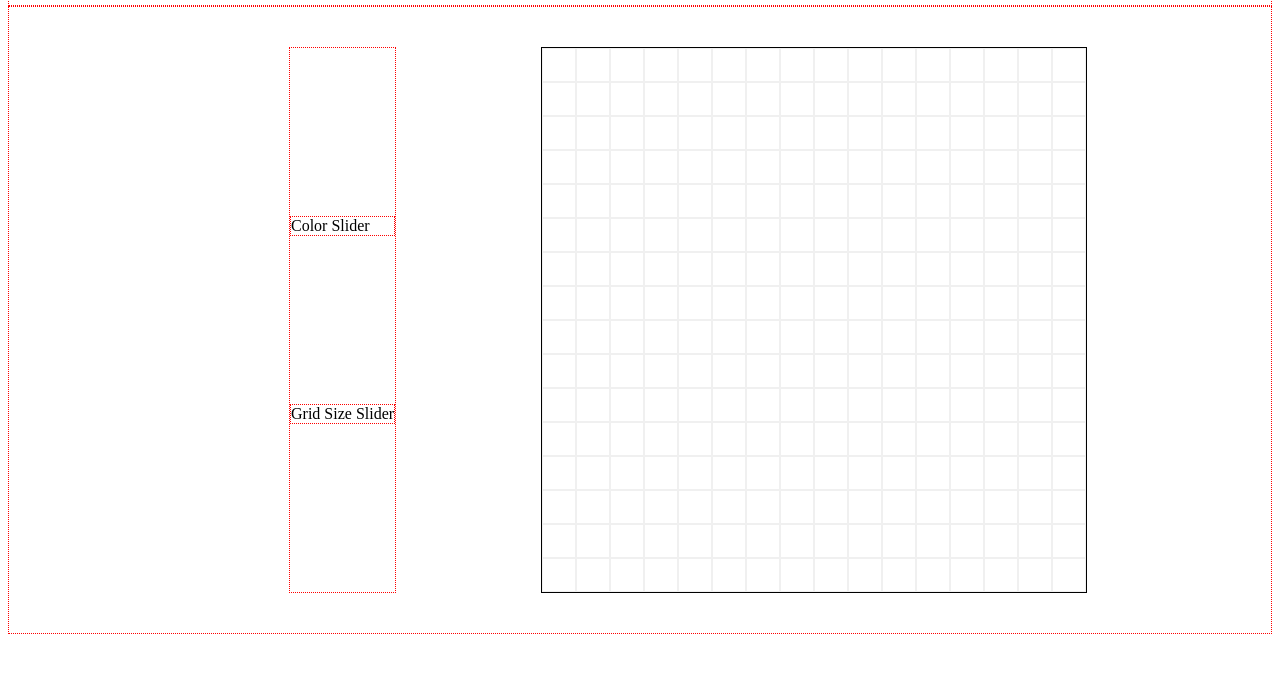
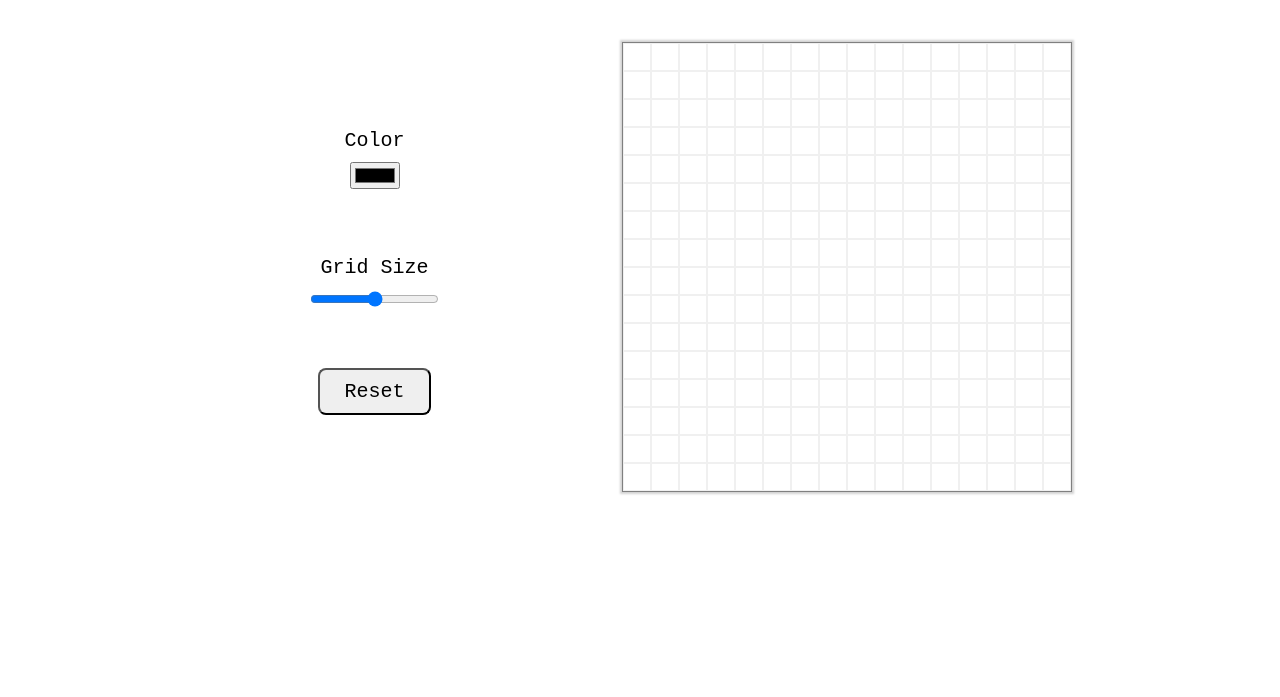
Before and after one commit to markymelnik/etch-a-sketch, a plain HTML site: page index.html in a window 1280 px wide. Shown: the part 103-800 px from the top of the page. Drawn offline with Linux system fonts and the light colour scheme.

Commit message:
Added color selector and reset button; minor style changes

```diff
--- a/index.html
+++ b/index.html
@@ -14,11 +14,27 @@
     </div>
 
     <div class="mainContainer">
+
         <div class="sketchProperties">
-            <div class="colorSlider">Color Slider</div>
-            <div class="gridSizeSlider">Grid Size Slider</div>
+
+            <div class="slider">
+                <div class="colorSliderText">Color</div>
+                <input type="color" vlaue="#000000" id="colorSlider">
+            </div>
+
+            <div class="slider">
+                <div class="gridSliderText">Grid Size</div>
+                <input type="range" min="1" max="64" vlaue="10" id="gridSizeSlider">
+            </div>
+
+            <div class="button">
+                <button class="resetButton">Reset</button>
+            </div>
+
         </div>
+
         <div class="etchContainer"></div>
+
     </div>
 
     <script src="script.js"></script>
--- a/script.js
+++ b/script.js
@@ -1,7 +1,10 @@
+// Etch-A-Sketch
 
 const etchContainer = document.querySelector('.etchContainer');
+const resetButton = document.querySelector('.resetButton');
+const colorChoice = document.querySelector('#colorSlider');
 
-getGrid(16);
+window.onload = getGrid(16);
 
 const etchBox = document.querySelectorAll('.etchBox');
 
@@ -22,8 +25,14 @@ etchBox.forEach(box => {
 etchBox.forEach(box => {
     box.addEventListener('mouseover', () => {
         if (isMouseClicked == true) {
-            box.style.background = 'black';
+            box.style.background = colorChoice.value;
         }
+    })
+});
+
+resetButton.addEventListener('click', () => {
+    etchBox.forEach(box => {
+        box.style.background = 'white';
     })
 });
 
--- a/style.css
+++ b/style.css
@@ -1,12 +1,11 @@
 div {
-    border: 1px dotted red;
+    font-family: Monospace;
 }
 
 .title {
     text-align: center;
     padding: 20px;
     font-size: 50px;
-    font-family: Monospace;
 }
 
 .titleText {
@@ -24,6 +23,22 @@ div {
     margin-left: 240px;
     flex-direction: column;
     justify-content: space-evenly;
+    text-align: center;
+    padding: 20px;
+}
+
+.colorSliderText, .gridSliderText {
+    padding: 10px;
+    font-size: 20px;
+}
+
+button {
+    font-family: Monospace;
+    font-size: 20px;
+    padding: 10px;
+    padding-left: 24px;
+    padding-right: 24px;
+    border-radius: 8px;
 }
 
 .etchContainer {
@@ -32,7 +47,8 @@ div {
     justify-content: center;
     align-content: center;
     margin: auto;
-    border: 1px solid black;
+    border: 1px solid grey;
+    box-shadow: 0px 0px 2px 2px lightgrey;
 }
 
 .etchBox {
```
